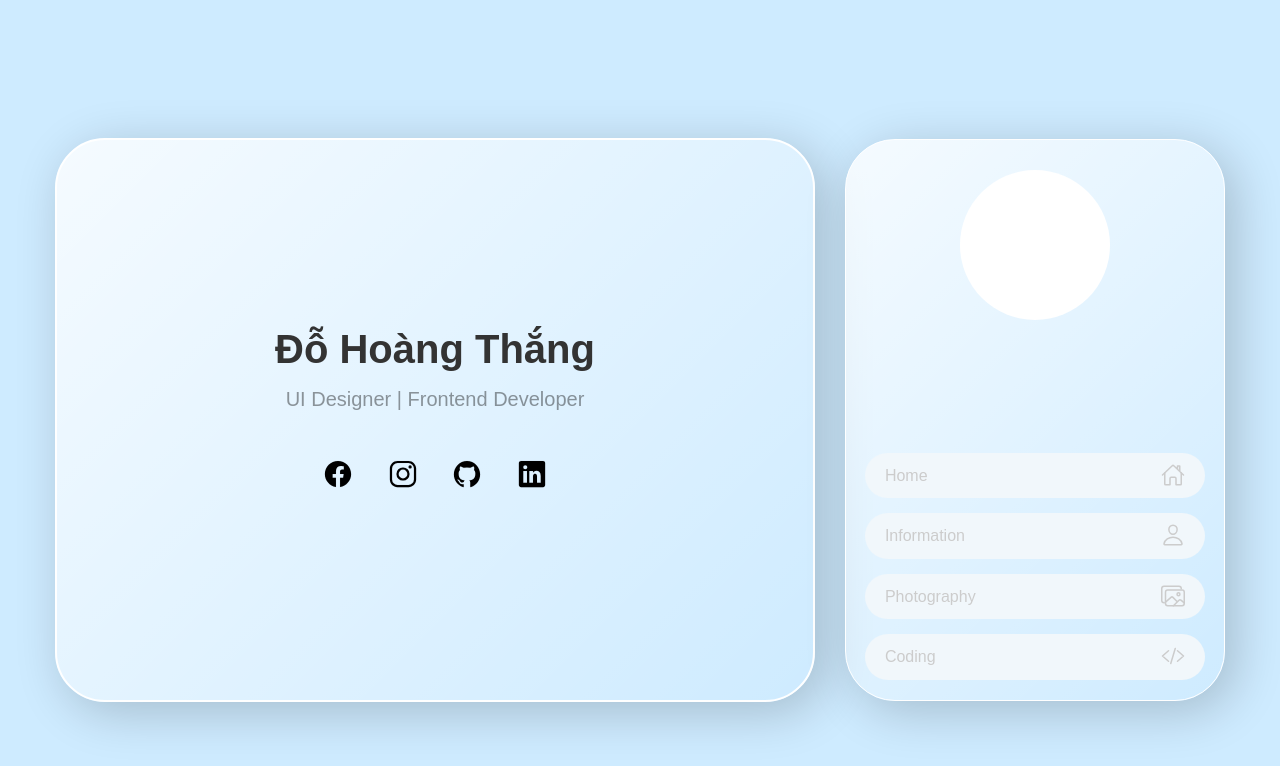
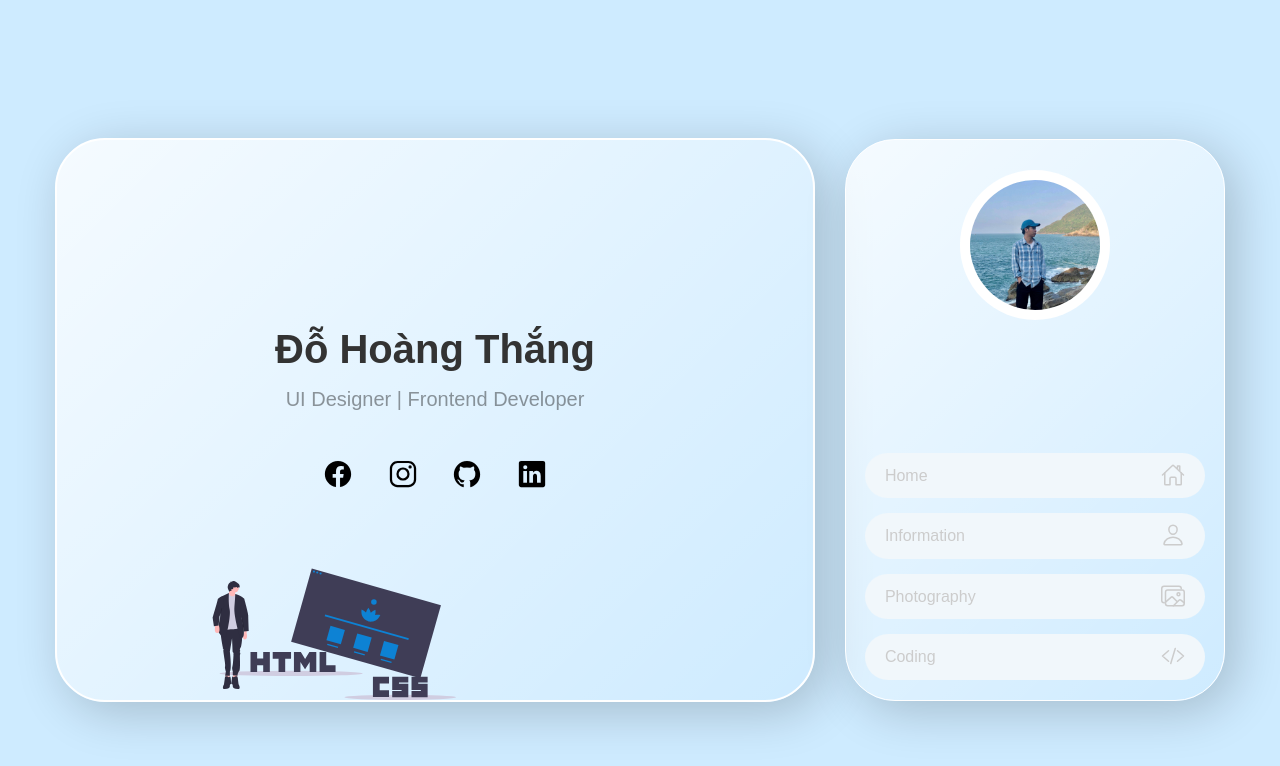
Before and after one commit to dohoangthang10b1/dohoangthang, a plain HTML site: page mypage/index.html in a window 1280 px wide. Drawn offline with nearby package versions, Linux system fonts and the light colour scheme; the site is published under a folder, as on GitHub Pages, so addresses that start at the root find nothing.

Commit message:
cap nhat lai anh

```diff
--- a/mypage/index.html
+++ b/mypage/index.html
@@ -11,7 +11,7 @@
 <body>
     <body>
         <div class="webpage">
-            <img src="/asset/img/illustration.svg" class="illustration" alt="">
+            <img src="./asset/img/illustration.svg" class="illustration" alt="">
             <div class="container">
                 <div class="information text-center">
                  <!-- Display on PC -->
@@ -38,7 +38,7 @@
             <div class="sidebar">
                 <!-- avatar -->
                 <div class="avt">
-                    <img src="/asset/img/avt.jpg" alt="">
+                    <img src="./asset/img/avt.jpg" alt="">
                 </div>
                 <!-- short info  -->
                 <div class="info">
```
